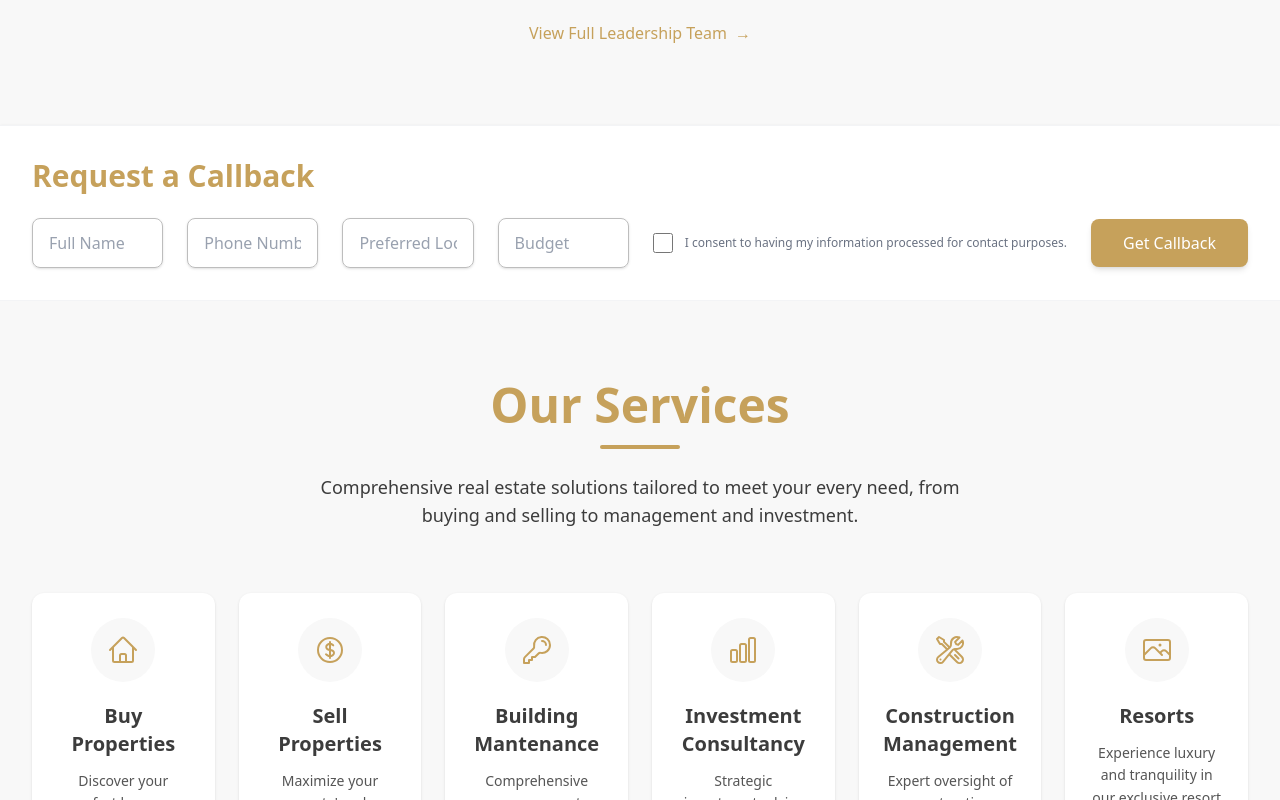
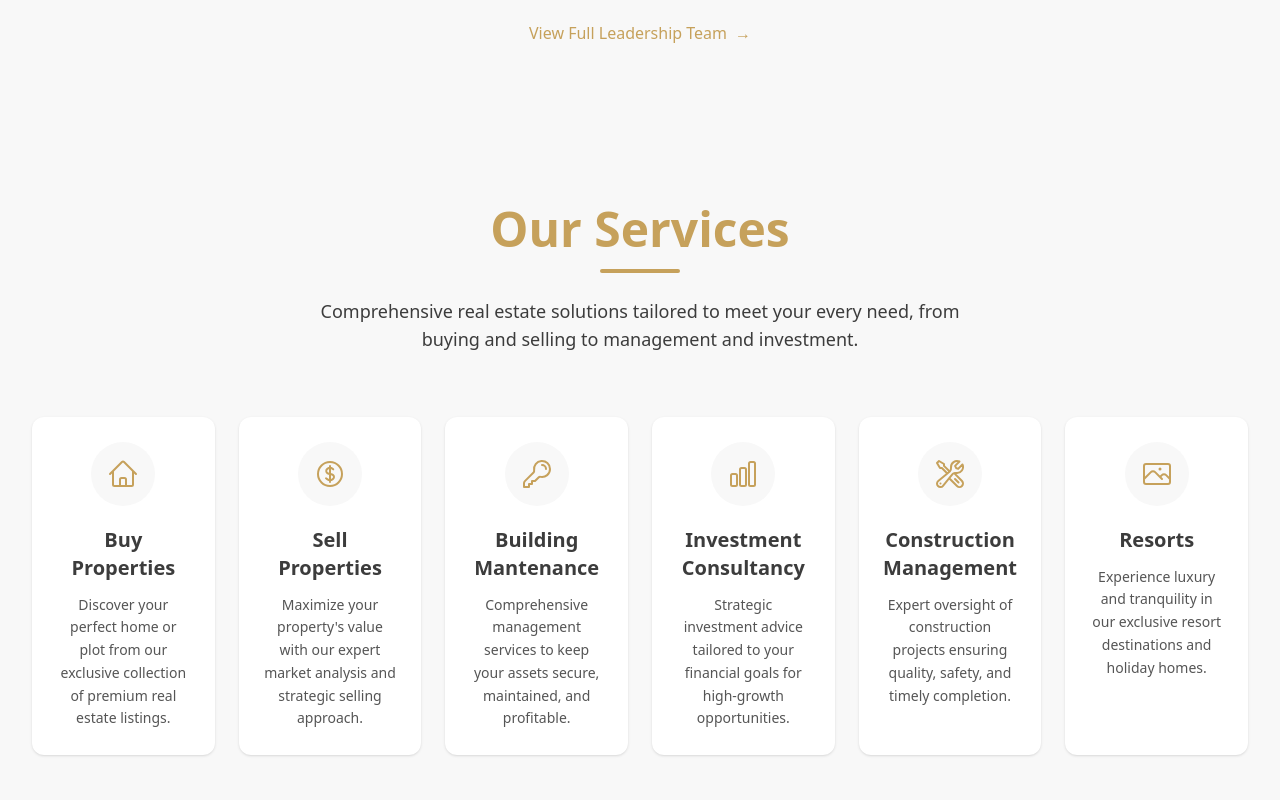
Before and after one commit to Mateen7c7/deccan_heights, a Next.js app: page / in a window 1280 px wide. Shown: the part 5400-6200 px from the top of the page. Built offline with nearby package versions, Linux system fonts and the light colour scheme.

Commit message:
feat: implement homepage layout with sections for hero, ventures, services, and testimonials

```diff
--- a/app/page.tsx
+++ b/app/page.tsx
@@ -1,7 +1,7 @@
 import ActiveVenturesSection from "@/components/home/ActiveVenturesSection";
 import Hero from "@/components/Hero";
 import TrustValue from "@/components/TrustValue";
-import LeadCaptureStrip from "@/components/LeadCaptureStrip";
+// import LeadCaptureStrip from "@/components/LeadCaptureStrip";
 import BenefitsSection from "@/components/home/BenefitsSection";
 import FoundersSection from "@/components/home/FoundersSection";
 // import OurServicess from "@/components/home/OurServicess";
@@ -18,7 +18,7 @@ export default function Home() {
       <ActiveVenturesSection />
       <BenefitsSection />
       <FoundersSection />
-      <LeadCaptureStrip />
+      {/* <LeadCaptureStrip /> */}
       <ServicesSection />
       <TestimonialsSection />
       <WhyHyderabad />
```
